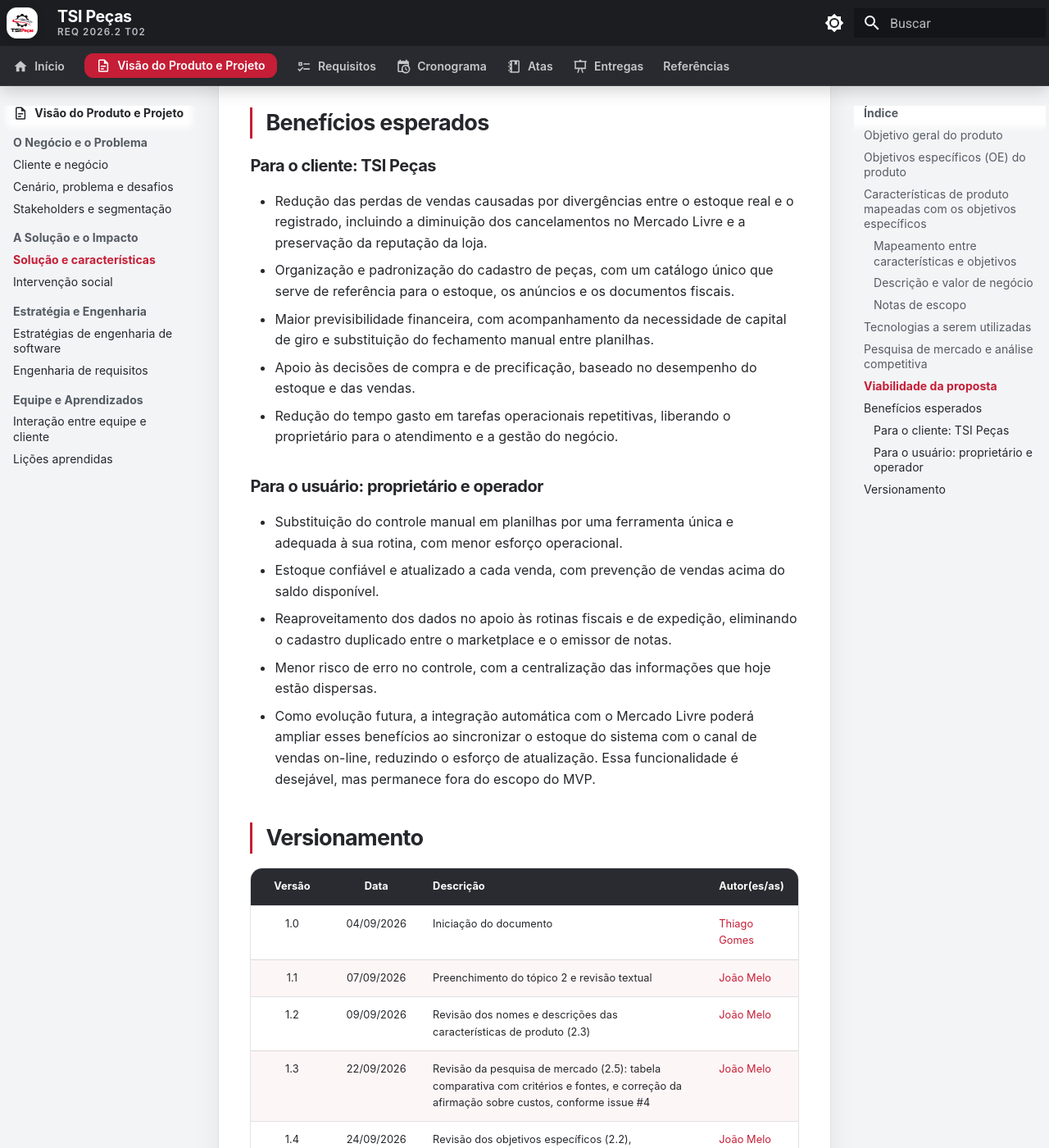
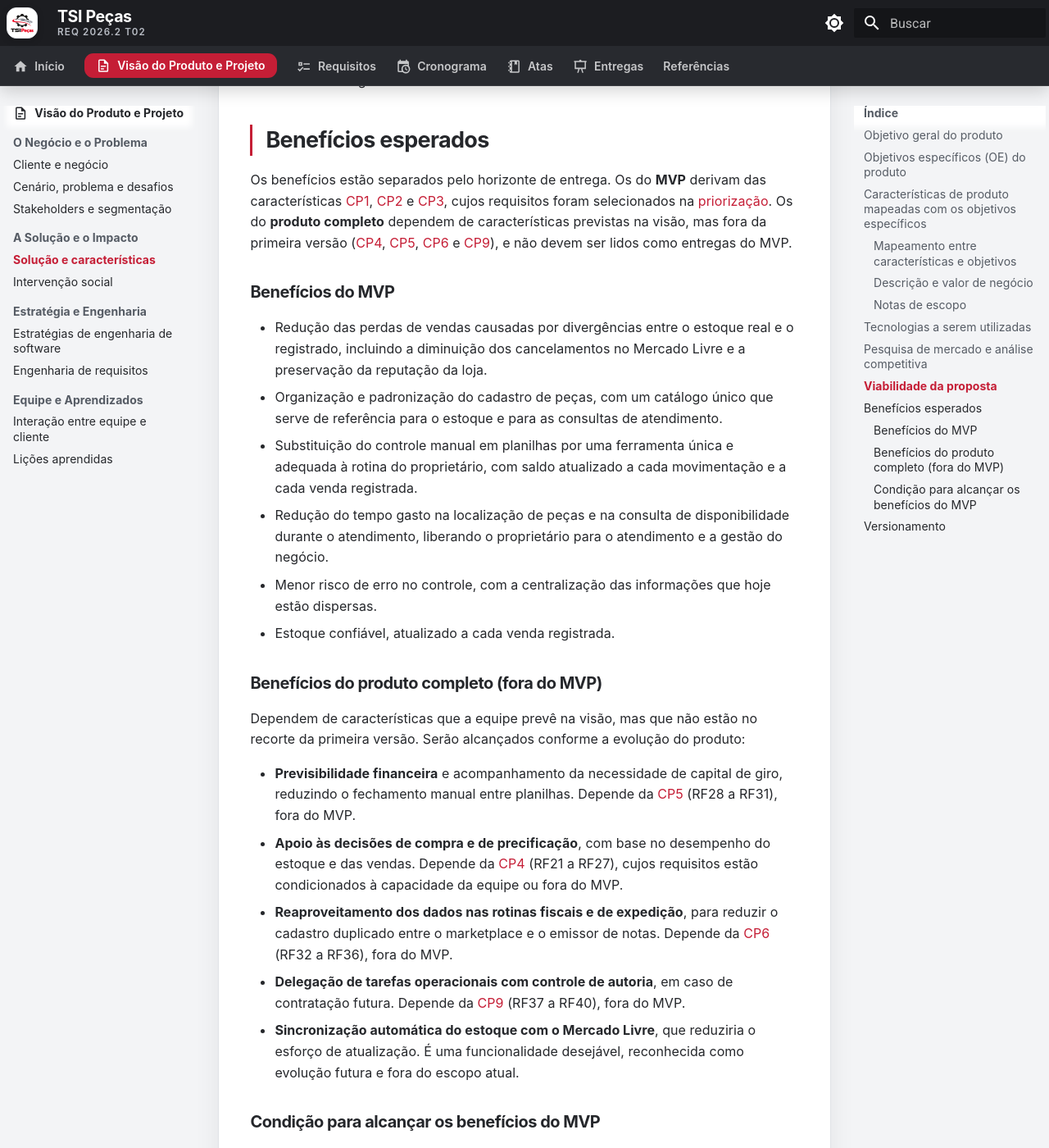
Before and after one commit to mdsreq-fga-unb/REQ-202562-T02-TSI-AutoPecas, an MkDocs documentation site: the page built from docs/visao-produto/solucao-e-caracteristicas.md, in a window 1280 px wide and 1400 px high, scrolled down 6262 px. Shown: the whole window at 82% size. Built offline with MkDocs 1.6.1 and Material for MkDocs 9.7.7, drawn with Linux system fonts in a browser that asks for light colours; comment, search, counter and statistics services are not loaded; some of the changed text lies outside the part shown.

Commit message:
docs(visao-produto): separa benefícios do MVP e do produto completo
Refs #44

- Divide os benefícios esperados (2.7) em MVP e produto completo, com a
  CP e os RFs de que cada benefício do produto completo depende
- Acrescenta a condição de catalogação do estoque antigo (90% dos dados
  em planilhas e 80% do estoque físico sem catalogação)
- Troca "fim" e "eliminação" por "redução" nos VN1, VN3 e VN6
- Substitui "aproximadamente 99% das vendas" por "a quase totalidade
  das vendas" na intervenção social
- Registra as versões 1.14 e 1.7 dos documentos

```diff
--- a/docs/visao-produto/solucao-e-caracteristicas.md
+++ b/docs/visao-produto/solucao-e-caracteristicas.md
@@ -37,12 +37,12 @@ A solução proposta deverá contemplar, de forma preliminar, as característica
 
 | ID | Descrição resumida | ID VN | Valor de negócio (VN) |
 | --- | --- | :---: | --- |
-| [CP1](#cp1) | A solução deverá manter um catálogo único e padronizado das peças, com suas informações técnicas e de aplicação, permitindo que o mesmo cadastro sirva de referência para o estoque, os anúncios e os documentos fiscais. | VN1 | Redução do tempo de catalogação e fim do retrabalho de cadastrar a mesma peça em lugares diferentes. |
+| [CP1](#cp1) | A solução deverá manter um catálogo único e padronizado das peças, com suas informações técnicas e de aplicação, permitindo que o mesmo cadastro sirva de referência para o estoque, os anúncios e os documentos fiscais. | VN1 | Redução do tempo de catalogação e do retrabalho de cadastrar a mesma peça em lugares diferentes. |
 | [CP2](#cp2) | A solução deverá controlar as movimentações de estoque de cada peça, mantendo seu saldo e seu histórico atualizados, permitindo que o estoque registrado corresponda ao estoque real. | VN2 | Saldo de estoque confiável, condição para substituir o controle em planilhas. |
-| [CP3](#cp3) | A solução deverá registrar as vendas realizadas nos diferentes canais e acompanhar seus recebimentos, permitindo que o estoque seja atualizado a cada venda e que os valores a receber sejam conhecidos. | VN3 | Fim da baixa manual após cada venda e clareza sobre os valores pendentes de recebimento. |
+| [CP3](#cp3) | A solução deverá registrar as vendas realizadas nos diferentes canais e acompanhar seus recebimentos, permitindo que o estoque seja atualizado a cada venda e que os valores a receber sejam conhecidos. | VN3 | Redução da baixa manual após cada venda e clareza sobre os valores pendentes de recebimento. |
 | [CP4](#cp4) | A solução deverá analisar o desempenho do estoque e das vendas e apoiar o planejamento das compras, permitindo que as decisões de reposição e de precificação sejam tomadas com base em dados. | VN4 | Menor perda de vendas por ruptura de estoque e melhor uso do capital disponível para compras. |
 | [CP5](#cp5) | A solução deverá consolidar as informações financeiras da operação, permitindo acompanhar a necessidade de capital de giro do negócio. | VN5 | Substituição do fechamento manual entre planilhas e previsibilidade da necessidade de caixa. |
-| [CP6](#cp6) | A solução deverá apoiar as rotinas fiscais e de expedição das vendas, permitindo reaproveitar os dados já cadastrados e acompanhar o envio das peças. | VN6 | Eliminação do cadastro duplicado entre o marketplace e o emissor de notas fiscais. |
+| [CP6](#cp6) | A solução deverá apoiar as rotinas fiscais e de expedição das vendas, permitindo reaproveitar os dados já cadastrados e acompanhar o envio das peças. | VN6 | Redução do cadastro duplicado entre o marketplace e o emissor de notas fiscais, reaproveitando os dados já mantidos no catálogo. |
 | [CP7](#cp7) | A solução deverá garantir a integridade e a consistência dos dados de estoque e protegê-los no armazenamento e na transmissão, permitindo operar o sistema com segurança durante a rotina de separação e envio. | VN7 | Estoque e dados do negócio íntegros e protegidos, evitando perdas e duplicidades de registro quando a conexão falha ou há operações simultâneas, e mantendo seguras as credenciais e as informações da loja. |
 | [CP8](#cp8) | A solução deverá oferecer uma interface acessível e responsiva, adequada ao uso em telas de diferentes tamanhos, permitindo operar o sistema no próprio local de trabalho durante a rotina de separação e envio. | VN8 | Melhoria da experiência do usuário e ampliação da acessibilidade da solução, permitindo o uso confortável e inclusivo em diferentes dispositivos e tamanhos de tela. |
 | [CP9](#cp9) | A solução deverá controlar o acesso dos usuários e registrar a autoria das operações, permitindo que tarefas operacionais sejam delegadas com segurança. | VN9 | Preparação para a delegação de tarefas operacionais em caso de contratação futura. |
@@ -97,20 +97,37 @@ A viabilidade depende de manter o escopo do MVP controlado, preservar as priorid
 
 ## <span id="27-beneficios-esperados"></span>Benefícios esperados {#beneficios-esperados}
 
-### Para o cliente: TSI Peças
+Os benefícios estão separados pelo horizonte de entrega. Os do **MVP** derivam das características [CP1](#cp1), [CP2](#cp2) e [CP3](#cp3), cujos requisitos foram selecionados na [priorização](priorizacao.md). Os do **produto completo** dependem de características previstas na visão, mas fora da primeira versão ([CP4](#cp4), [CP5](#cp5), [CP6](#cp6) e [CP9](#cp9)), e não devem ser lidos como entregas do MVP.
+
+### Benefícios do MVP
 
 - Redução das perdas de vendas causadas por divergências entre o estoque real e o registrado, incluindo a diminuição dos cancelamentos no Mercado Livre e a preservação da reputação da loja.
-- Organização e padronização do cadastro de peças, com um catálogo único que serve de referência para o estoque, os anúncios e os documentos fiscais.
-- Maior previsibilidade financeira, com acompanhamento da necessidade de capital de giro e substituição do fechamento manual entre planilhas.
-- Apoio às decisões de compra e de precificação, baseado no desempenho do estoque e das vendas.
-- Redução do tempo gasto em tarefas operacionais repetitivas, liberando o proprietário para o atendimento e a gestão do negócio.
-### Para o usuário: proprietário e operador
+- Organização e padronização do cadastro de peças, com um catálogo único que serve de referência para o estoque e para as consultas de atendimento.
+- Substituição do controle manual em planilhas por uma ferramenta única e adequada à rotina do proprietário, com saldo atualizado a cada movimentação e a cada venda registrada.
+- Redução do tempo gasto na localização de peças e na consulta de disponibilidade durante o atendimento, liberando o proprietário para o atendimento e a gestão do negócio.
+- Menor risco de erro no controle, com a centralização das informações que hoje estão dispersas.
+- Estoque confiável, atualizado a cada venda registrada.
 
-- Substituição do controle manual em planilhas por uma ferramenta única e adequada à sua rotina, com menor esforço operacional.
-- Estoque confiável e atualizado a cada venda, com prevenção de vendas acima do saldo disponível.
-- Reaproveitamento dos dados no apoio às rotinas fiscais e de expedição, eliminando o cadastro duplicado entre o marketplace e o emissor de notas.
-- Menor risco de erro no controle, com a centralização das informações que hoje estão dispersas.
-- Como evolução futura, a integração automática com o Mercado Livre poderá ampliar esses benefícios ao sincronizar o estoque do sistema com o canal de vendas on-line, reduzindo o esforço de atualização. Essa funcionalidade é desejável, mas permanece fora do escopo do MVP.
+### Benefícios do produto completo (fora do MVP)
+
+Dependem de características que a equipe prevê na visão, mas que não estão no recorte da primeira versão. Serão alcançados conforme a evolução do produto:
+
+- **Previsibilidade financeira** e acompanhamento da necessidade de capital de giro, reduzindo o fechamento manual entre planilhas. Depende da [CP5](#cp5) (RF28 a RF31), fora do MVP.
+- **Apoio às decisões de compra e de precificação**, com base no desempenho do estoque e das vendas. Depende da [CP4](#cp4) (RF21 a RF27), cujos requisitos estão condicionados à capacidade da equipe ou fora do MVP.
+- **Reaproveitamento dos dados nas rotinas fiscais e de expedição**, para reduzir o cadastro duplicado entre o marketplace e o emissor de notas. Depende da [CP6](#cp6) (RF32 a RF36), fora do MVP.
+- **Delegação de tarefas operacionais com controle de autoria**, em caso de contratação futura. Depende da [CP9](#cp9) (RF37 a RF40), fora do MVP.
+- **Sincronização automática do estoque com o Mercado Livre**, que reduziria o esforço de atualização. É uma funcionalidade desejável, reconhecida como evolução futura e fora do escopo atual.
+
+### Condição para alcançar os benefícios do MVP
+
+Os benefícios de busca rápida e de disponibilidade confiável pressupõem um catálogo povoado. Hoje a situação é esta:
+
+- Cerca de **90% dos dados dos itens que o proprietário comercializa** já estão registrados em planilhas próprias e nos anúncios do Mercado Livre. Esses dados serão migrados pela importação em lote ([RF02](requisitos-de-software.md#rf02)), conforme validado com o cliente em [05/10/2026](../atas/sprint-3.md).
+- Cerca de **80% do estoque físico antigo não está catalogado formalmente** ([R05](intervencao-social.md#r05)). Essas peças dependem de um trabalho de **levantamento e conferência física** junto ao proprietário, previsto na [Sprint 6](cronograma-e-entregas.md#sprint-6) do cronograma.
+
+Os dois números descrevem coisas diferentes: o primeiro trata dos dados dos itens que o proprietário vende hoje e já tem registrados; o segundo, do estoque físico antigo que nunca foi catalogado.
+
+Enquanto esse levantamento não terminar, o sistema responde com confiabilidade apenas sobre as peças já cadastradas. A catalogação do estoque antigo é um trabalho do proprietário, apoiado pelo procedimento de carga inicial definido na decisão [D06](intervencao-social.md#d06); o sistema não a realiza sozinho.
 
 ## Versionamento
 
@@ -130,3 +147,4 @@ A viabilidade depende de manter o escopo do MVP controlado, preservar as priorid
 | 1.11 | 12/10/2026 | Reescrita do VN8, que passa a destacar a melhoria da experiência do usuário e a ampliação da acessibilidade da solução, conforme feedback da monitoria (issue #4) | [João Melo](https://github.com/jot4-ge) |
 | 1.12 | 13/10/2026 | Inclusão de âncoras para OEs e CPs e de links nos mapeamentos e nas citações da pesquisa de mercado. | [Thiago Gomes](https://github.com/thgomxs) |
 | 1.13 | 04/11/2026 | Remoção da numeração estrutural e ajuste da hierarquia dos títulos, com links estáveis e preservação das âncoras anteriores. | [Thiago Gomes](https://github.com/thgomxs) |
+| 1.14 | 10/11/2026 | Separação dos benefícios esperados (2.7) entre MVP e produto completo, com a condição de catalogação do estoque antigo, e troca de "fim" e "eliminação" por "redução" nos VN1, VN3 e VN6, conforme a issue #44 | [João Melo](https://github.com/jot4-ge) |
```
Also changed, not shown: docs/visao-produto/intervencao-social.md (+2 -1 lines).
